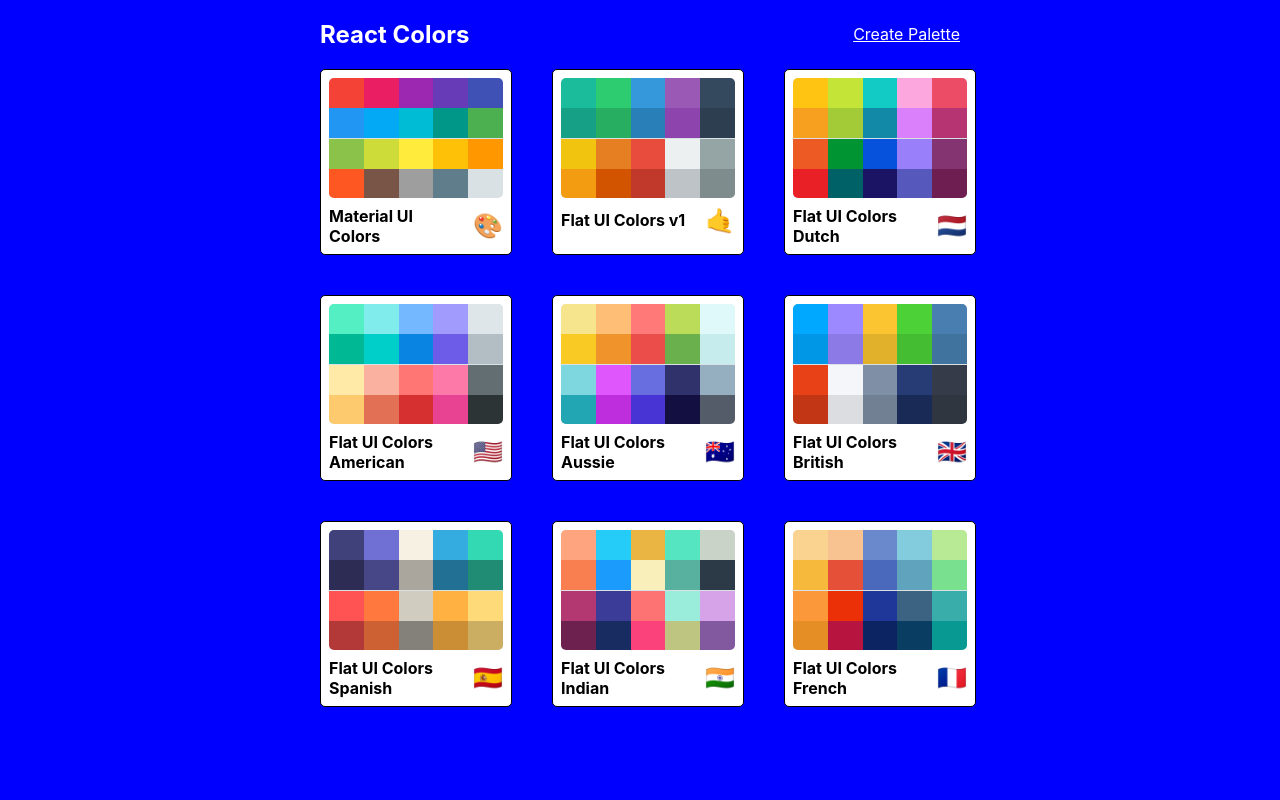
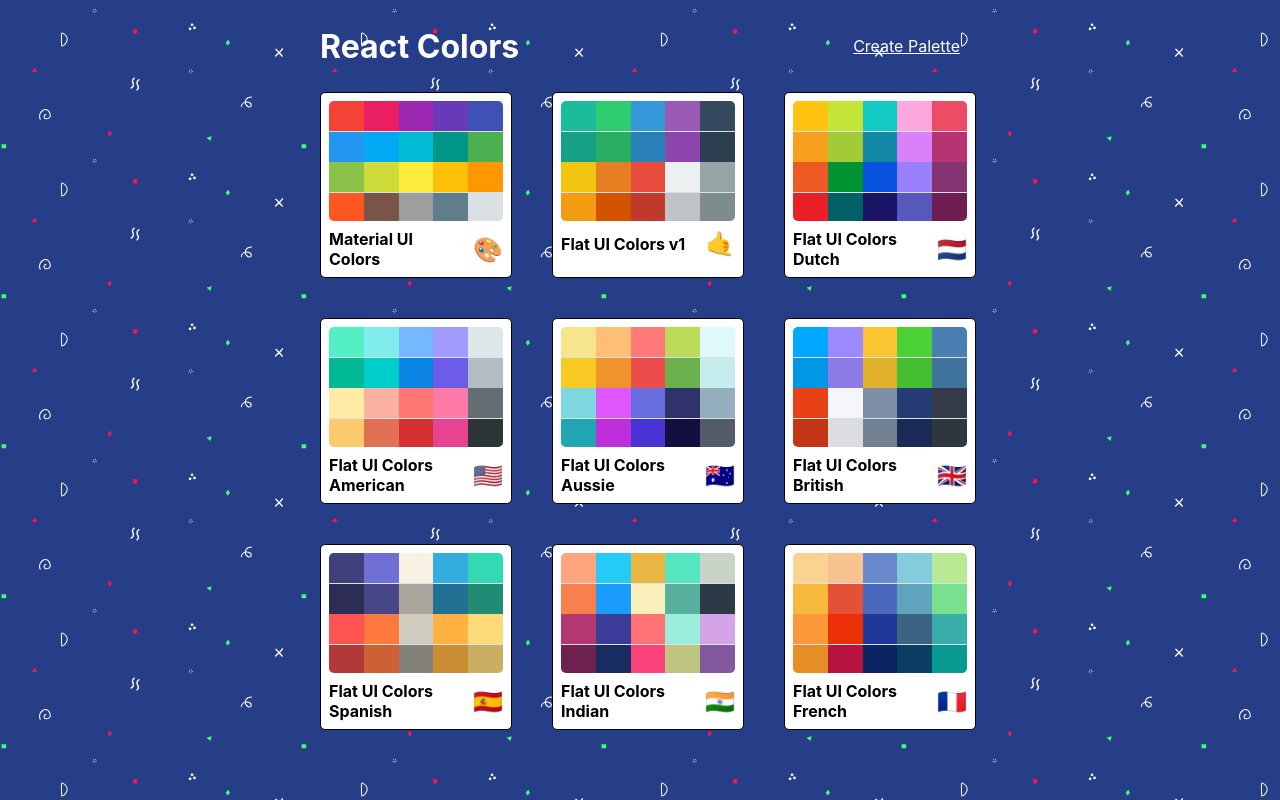
Before and after one commit to rohitbhati-rb/color-picker, a React (Create React App) app: page / in a window 1280 px wide. Built offline with nearby package versions, Linux system fonts and the light colour scheme.

Commit message:
add bg svg to palleteList and some minor styles

```diff
--- a/src/PaletteList.js
+++ b/src/PaletteList.js
@@ -20,8 +20,12 @@ class PaletteList extends Component {
       <div className={classes.root}>
         <div className={classes.container}>
           <nav className={classes.nav}>
-            <h1>React Colors</h1>
-            <Link to="/palette/new">Create Palette</Link>
+            <h1 className={classes.heading}>
+              React Colors
+            </h1>
+            <Link to="/palette/new">
+              Create Palette
+            </Link>
           </nav>
           <div className={classes.palettes}>
             {palettes.map(palette => (
--- a/src/styles/PaletteListStyles.js
+++ b/src/styles/PaletteListStyles.js
@@ -1,11 +1,14 @@
+import bg from './bg.svg';
 import sizes from './sizes';
 const styles = {
     root: {
-        backgroundColor: "blue",
         height: "100vh",
         display: "flex",
         alignItems: "flex-start",
-        justifyContent: "center"
+        justifyContent: "center",
+        backgroundColor: "#263E88",
+        backgroundImage: `url(${bg})`,
+        overflow: "scroll"
     },
     container: {
         width: "50%",
@@ -41,8 +44,11 @@ const styles = {
         },
         [sizes.down('xs')]: {
             gridTemplateColumns: "repeat(1, 100%)",
-            gridGap: "1rem"
+            gridGap: "1.5rem"
         }
+    },
+    heading: {
+        fontSize: "2rem"
     }
 };
 export default styles;
```
Also changed, not shown: src/styles/bg.svg (added).
